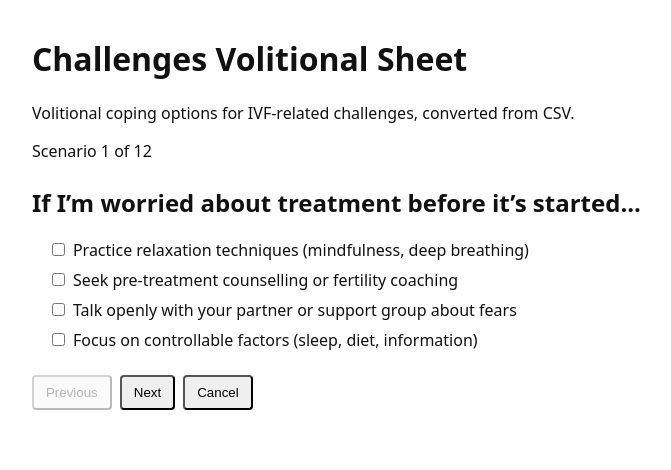
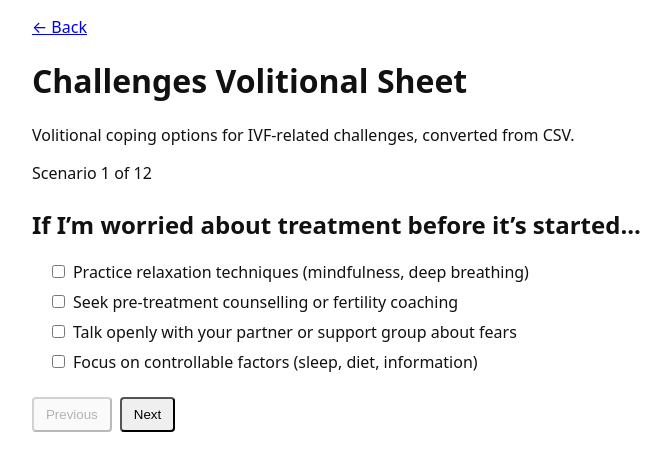
Before and after one commit to TheHeat/quiz-builder, a React (Vite) app: page /sheets/ivf-challenges in a window 1280 px wide. Shown: the top 470 px of the page, without its empty margins (242-913 px from the left). Built offline with nearby package versions, Linux system fonts and the light colour scheme.

Commit message:
adds back button to volitional sheets

```diff
--- a/src/pages/QuizPage.tsx
+++ b/src/pages/QuizPage.tsx
@@ -63,13 +63,14 @@
 	if (loading)
 		return (
 			<div className="wrapper">
-				{" "}
-				<p>Loading…</p>{" "}
+				<Link to="/">← Back</Link>
+				<p>Loading…</p>
 			</div>
 		);
 	if (!quiz)
 		return (
 			<div className="wrapper">
+				<Link to="/">← Back</Link>
 				<p>
 					Quiz not found. <Link to="/">Back</Link>
 				</p>
--- a/src/pages/VolitionalSheetPage.tsx
+++ b/src/pages/VolitionalSheetPage.tsx
@@ -1,5 +1,5 @@
 import React, { useEffect, useState } from "react";
-import { useParams, useNavigate } from "react-router-dom";
+import { useParams, useNavigate, Link } from "react-router-dom";
 import {
 	VolitionalSheet,
 	Scenario,
@@ -138,6 +138,7 @@
 	if (pageState === "results") {
 		return (
 			<div className="wrapper">
+				<Link to="/">← Back</Link>
 				<h1>{sheet.title}</h1>
 				<VolitionalSheetResults
 					categories={sheet.categories}
@@ -156,6 +157,8 @@
 
 	return (
 		<div className="wrapper">
+			<Link to="/">← Back</Link>
+
 			<h1>{sheet.title}</h1>
 			{sheet.description && <p>{sheet.description}</p>}
 
@@ -183,7 +186,6 @@
 						? "View Results"
 						: "Next"}
 				</button>
-				<button onClick={handleHome}>Cancel</button>
 			</div>
 		</div>
 	);
```
